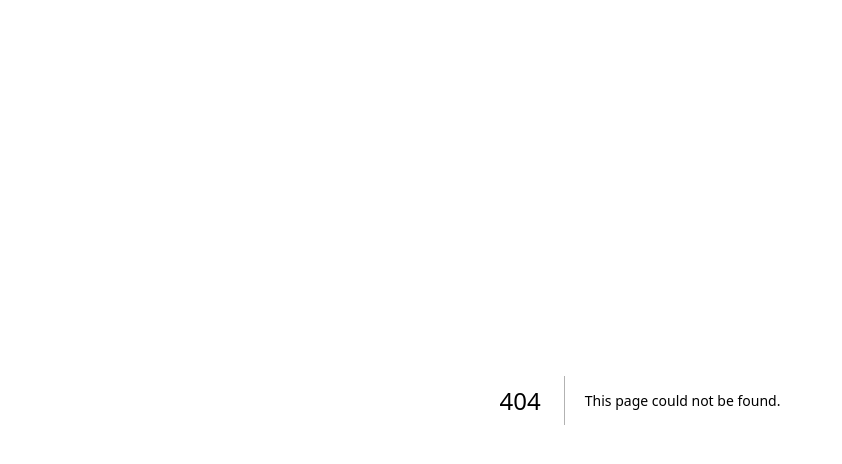
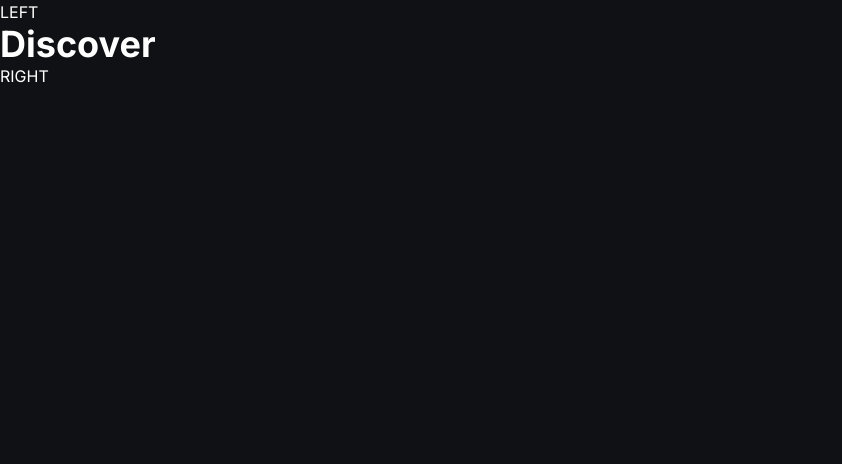
Before and after one commit to dude-github/podcastr, a Next.js app: page /discover in a window 1280 px wide. Before the commit this address had no page. Shown: the top 464 px of the page, without its empty margins (0-842 px from the left). Built offline with nearby package versions, Linux system fonts and the light colour scheme.

Commit message:
File & Folder Structure

```diff
--- /dev/null
+++ b/app/(auth)/layout.tsx
@@ -0,0 +1,7 @@
+export default function RootLayout({
+  children,
+}: Readonly<{
+  children: React.ReactNode;
+}>) {
+  return <main>{children}</main>;
+}
--- /dev/null
+++ b/app/(root)/create-podcast/page.tsx
@@ -0,0 +1,11 @@
+import React from "react";
+
+const CreatePodcast = () => {
+  return (
+    <div>
+      <h1>CreatePodcast</h1>
+    </div>
+  );
+};
+
+export default CreatePodcast;
--- /dev/null
+++ b/app/(root)/discover/page.tsx
@@ -0,0 +1,11 @@
+import React from "react";
+
+const Discover = () => {
+  return (
+    <div>
+      <h1 className="text-white-1 font-bold text-4xl">Discover</h1>
+    </div>
+  );
+};
+
+export default Discover;
--- /dev/null
+++ b/app/(root)/layout.tsx
@@ -0,0 +1,15 @@
+export default function RootLayout({
+  children,
+}: Readonly<{
+  children: React.ReactNode;
+}>) {
+  return (
+    <div>
+      <main>
+        <p className="text-white-1">LEFT</p>
+        {children}
+        <p className="text-white-1">RIGHT</p>
+      </main>
+    </div>
+  );
+}
--- a/app/page.tsx
+++ b/app/(root)/page.tsx
@@ -6,9 +6,6 @@
     <div className="mt-9 flex flex-col gap-9">
       <section className="flex flex-col gap-5">
         <h1 className="text-20 font-bold text-white-1">Trending Podcasts</h1>
-        <Button className="w-24 text-20 font-bold text-white-1 bg-orange-1">
-          Button
-        </Button>
       </section>
     </div>
   );
--- /dev/null
+++ b/app/(root)/podcast/[podcastId]/page.tsx
@@ -0,0 +1,11 @@
+import React from "react";
+
+const PodcastDetails = ({ params }: { params: { podcastId: string } }) => {
+  return (
+    <div>
+      <p className="text-white-1">PodcastDetails for {params.podcastId}</p>
+    </div>
+  );
+};
+
+export default PodcastDetails;
--- /dev/null
+++ b/app/(root)/profile/page.tsx
@@ -0,0 +1,11 @@
+import React from "react";
+
+const Profile = () => {
+  return (
+    <div>
+      <h1 className="text-white-1">Profile</h1>
+    </div>
+  );
+};
+
+export default Profile;
```
